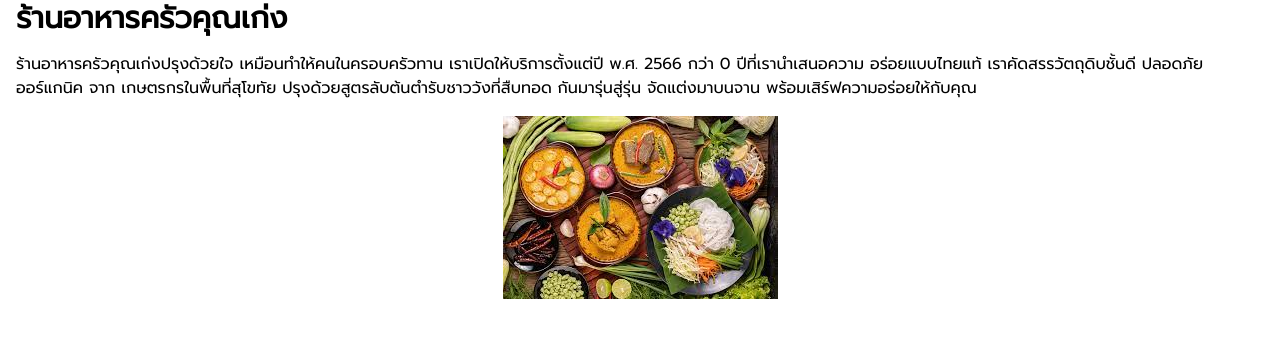
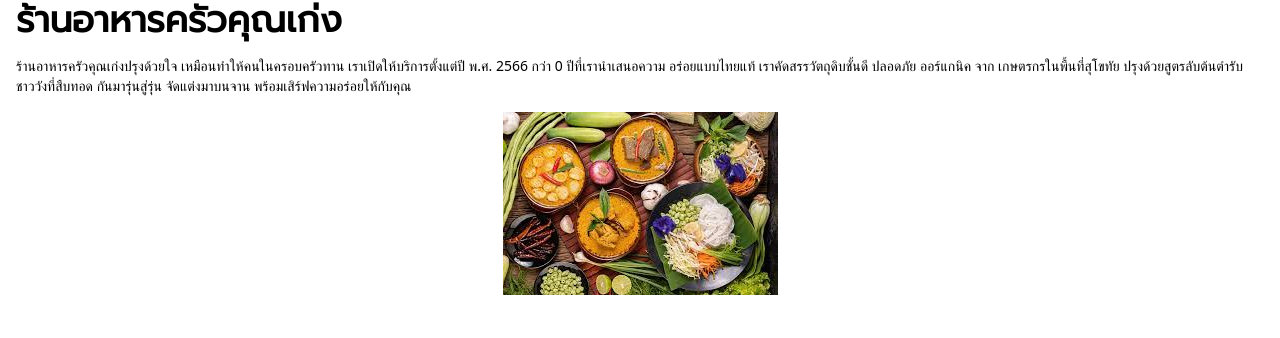
Before and after one commit to soAcademy/workshop-bin-kitchen, a React (Create React App) app: page / in a window 1280 px wide. Shown: the top 338 px of the page. Built offline with nearby package versions, Linux system fonts and the light colour scheme.

Commit message:
feat: add Noto Sans Thai Looped font family and reformat font sizes

```diff
--- a/src/components/Hero.js
+++ b/src/components/Hero.js
@@ -11,8 +11,8 @@ const heroContent = {
 
 const Hero = () => (
   <>
-    <h1 className="text-3xl font-bold mb-4">{heroContent.title}</h1>
-    <p className="mb-4">{heroContent.description}</p>
+    <h1 className="text-4xl font-bold mb-4 font-prompt">{heroContent.title}</h1>
+    <p className="text-sm mb-4">{heroContent.description}</p>
     <img src={banner} alt="Food" className="m-auto" />
   </>
 );
--- a/src/index.css
+++ b/src/index.css
@@ -1,4 +1,5 @@
 @import url("https://fonts.googleapis.com/css2?family=Prompt&display=swap");
+@import url("https://fonts.googleapis.com/css2?family=Noto+Sans+Thai+Looped&display=swap");
 
 @tailwind base;
 @tailwind components;
--- a/src/pages/Home.js
+++ b/src/pages/Home.js
@@ -2,7 +2,7 @@ import Hero from "../components/Hero";
 
 export const Home = () => {
   return (
-    <div className="font-prompt px-4">
+    <div className="font-nstl px-4">
       <Hero />
     </div>
   );
--- a/tailwind.config.js
+++ b/tailwind.config.js
@@ -6,6 +6,7 @@ module.exports = {
     extend: {
       fontFamily: {
         prompt: ["Prompt", ...defaultTheme.fontFamily.sans],
+        nstl: ["'Noto Sans Thai Looped'", ...defaultTheme.fontFamily.sans],
       },
     },
   },
```
